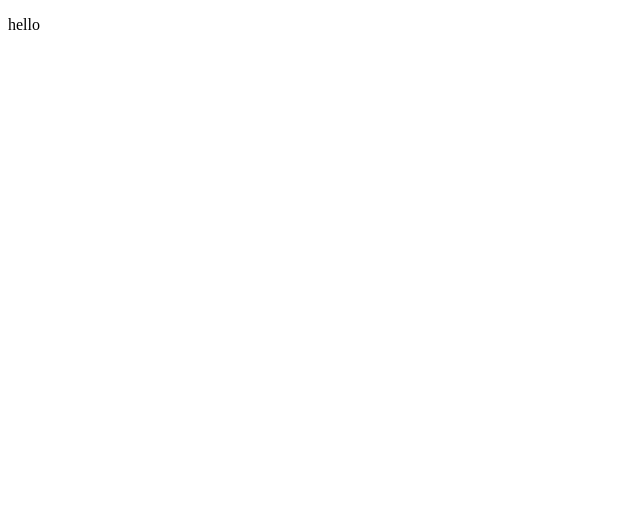
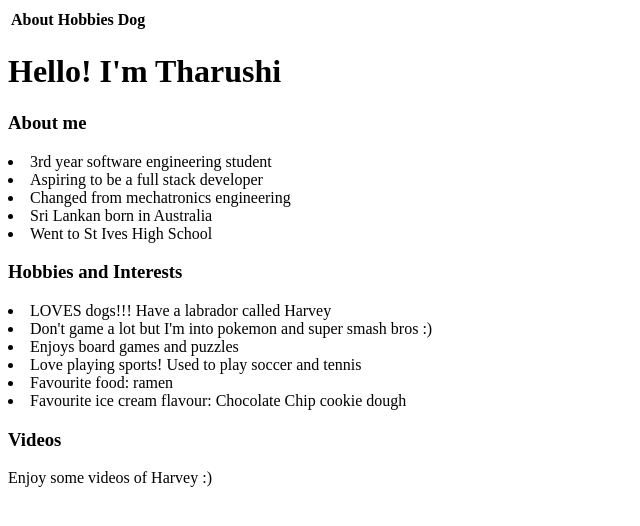
Before and after one commit to tharushig/Csesoc-trainee-profile, a plain HTML site: page index.html in a window 1280 px wide. Shown: the whole page, without its empty margins (0-640 px from the left). Drawn offline with Linux system fonts and the light colour scheme.

Commit message:
Finished content

```diff
--- a/index.html
+++ b/index.html
@@ -1,6 +1,38 @@
 <!DOCTYPE html>
 <html>
     <body>
-        <p>hello</p>
+        <div class="header">
+            <table>
+                <tr>
+                    <th>About</th>
+                    <th>Hobbies</th>
+                    <th>Dog</th>
+                </tr>
+            </table>
+        </div>
+        <div class="main">
+            <h1>Hello! I'm Tharushi</h1>
+            <div class="about">
+                <h3>About me</h3>
+                <li>3rd year software engineering student</li>
+                <li>Aspiring to be a full stack developer</li>
+                <li>Changed from mechatronics engineering</li>
+                <li>Sri Lankan born in Australia</li>
+                <li>Went to St Ives High School</li>
+            </div>
+            <div class="hobbies">
+                <h3>Hobbies and Interests</h3>
+                <li>LOVES dogs!!! Have a labrador called Harvey</li>
+                <li>Don't game a lot but I'm into pokemon and super smash bros :)</li>
+                <li>Enjoys board games and puzzles</li>
+                <li>Love playing sports! Used to play soccer and tennis</li>
+                <li>Favourite food: ramen</li>
+                <li>Favourite ice cream flavour: Chocolate Chip cookie dough</li>
+            </div>
+            <div class="dog">
+                <h3>Videos</h3>
+                <p>Enjoy some videos of Harvey :)</p>
+            </div>
+        </div>
     </body>
 </html>
```
